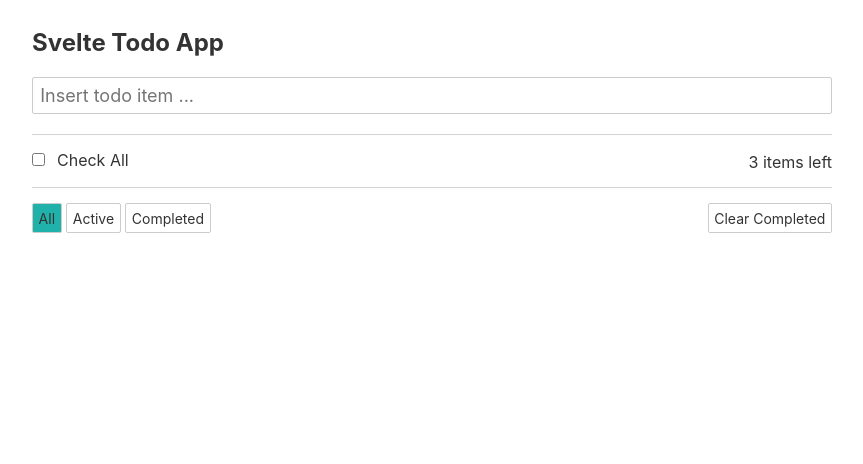
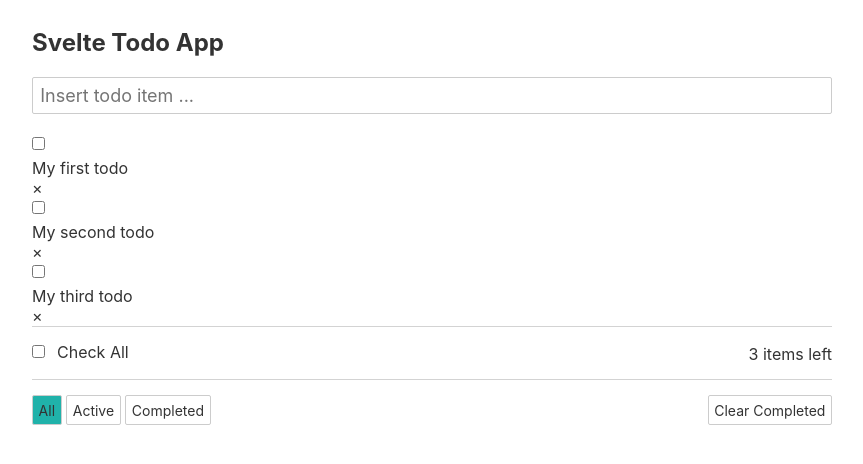
Before and after one commit to giangster/frontend-projects-challenge, a Svelte app in the folder todo-app/svelte-todo/: page / in a window 1280 px wide. Shown: the top 464 px of the page, without its empty margins (208-1071 px from the left). Built offline with nearby package versions, Linux system fonts and the light colour scheme.

Commit message:
Implementing TodoItem Component

```diff
--- a/todo-app/svelte-todo/src/TodoItem.svelte
+++ b/todo-app/svelte-todo/src/TodoItem.svelte
@@ -0,0 +1,34 @@
+<script>
+  import { createEventDispatcher } from "svelte";
+  import { fly } from "svelte/transition";
+  export let id;
+  export let title;
+  export let completed;
+  const dispatch = createEventDispatcher();
+  function deleteTodo() {
+    dispatch("deleteTodo", {
+      id: id
+    });
+  }
+  function toggleComplete() {
+    dispatch("toggleComplete", {
+      id: id
+    });
+  }
+</script>
+
+<main>
+  <div class="todo-item">
+    <div class="todo-item-left" transition:fly="{{ y: 20, duration: 300 }}">
+      <input
+        type="checkbox"
+        bind:checked="{completed}"
+        on:change="{toggleComplete}"
+      />
+      <div class="todo-item-label" class:completed="{completed}">{title}</div>
+    </div>
+    <div class="remove-item" on:click="{deleteTodo}">
+      ×
+    </div>
+  </div>
+</main>
```
